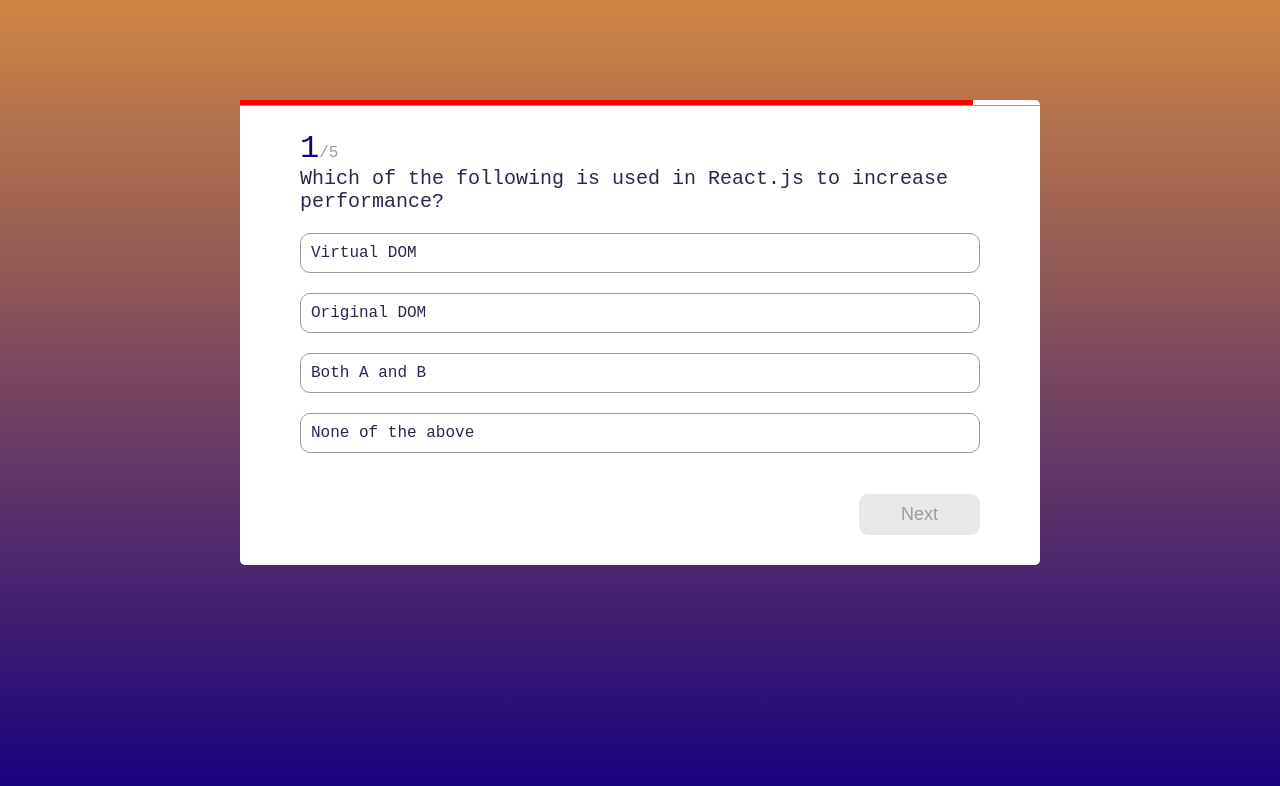
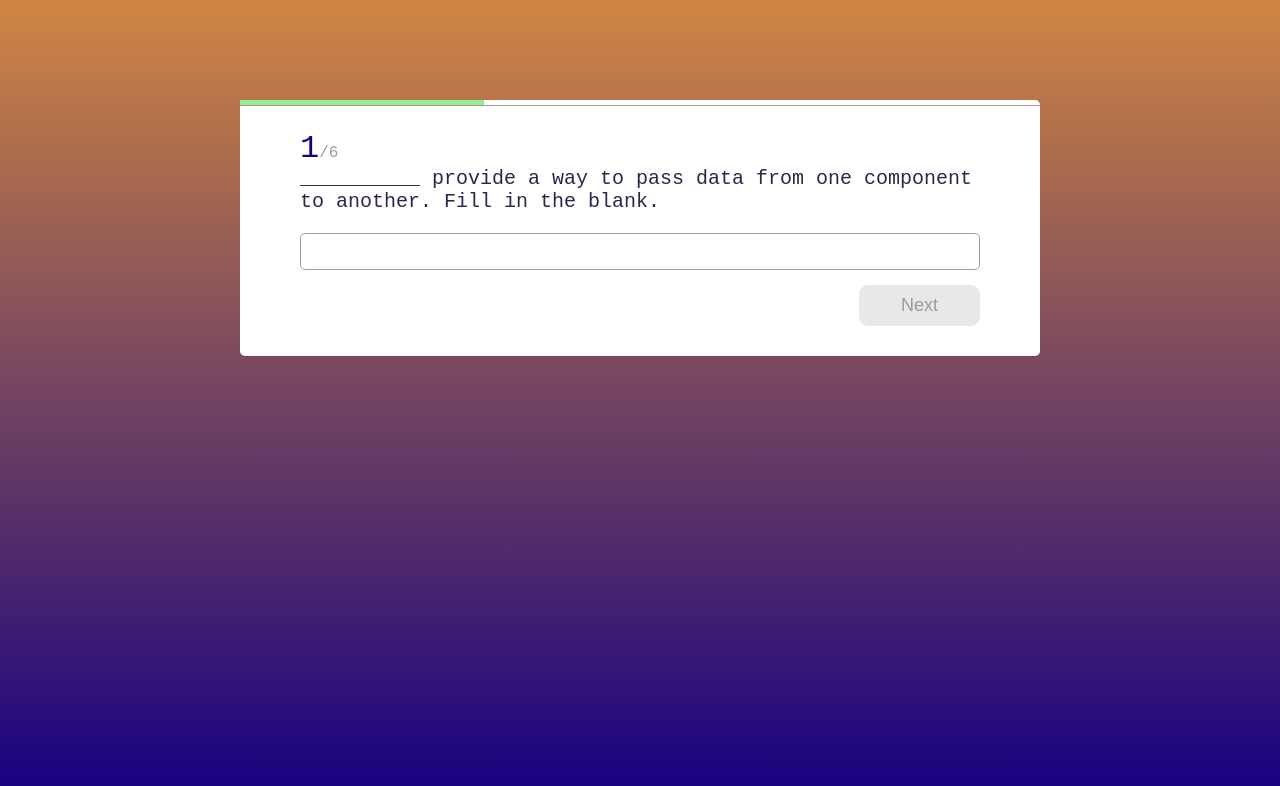
Before and after one commit to IvanRadovic/QuizzApp, a React (Vite) app: page / in a window 1280 px wide. Shown: the top 786 px of the page. Built offline with nearby package versions, Linux system fonts and the light colour scheme.

Commit message:
Adding type of answer

```diff
--- a/src/Components/Quiz/Quiz.component.jsx
+++ b/src/Components/Quiz/Quiz.component.jsx
@@ -13,8 +13,9 @@ const Quiz = ({ questions }) => {
     const [result, setResult] = useState(resultInitalState);
     const [showResult, setShowResult] = useState(false);
     const [showAnswerTimer, setShowAnswerTimer] = useState(true);
+    const [inputAnswer, setInputAnswer] = useState('');
 
-    const { question, choices, correctAnswer } = questions[currentQuestion];
+    const { question, choices, correctAnswer, type } = questions[currentQuestion];
 
 
     /* ---- Answer on Click ---- */
@@ -71,27 +72,51 @@ const Quiz = ({ questions }) => {
       onClickNext(false);
     }
 
+
+    /* --- HandleInputChange - for input Answer --- */
+    const handleInputChange = (ev) => {
+      setInputAnswer(ev.target.value);
+
+      if(ev.target.value === correctAnswer){
+        setAnswer(true);
+      }else{
+        setAnswer(false)
+      }
+    }
+
+
+    /* --- TYPE of question - for input or have choices --- */
+    const getAnswerUI = () => {
+
+      if(type === "FIB"){
+        return <input value={inputAnswer} onChange={handleInputChange} />
+      }
+      return(
+        <ul>
+            {choices.map((choice, index) => (
+              <li
+                onClick={() => onAnwswerClick(choice, index)}
+                key={choice}
+                className={answerIdx === index ? "selected-answer" : null}
+              >
+                {choice}
+              </li>
+            ))}
+        </ul>
+      )
+    }
+
     return (
       <div className="quiz-container">
         {!showResult ? (
           <>
-          {showAnswerTimer && <AnswerTimer duration={5} onTimeUp={handleTimeUp} />}
+          {showAnswerTimer && <AnswerTimer duration={15} onTimeUp={handleTimeUp} />}
             <span className="active-question-no">{currentQuestion + 1}</span>
             <span className="total-question">/{questions.length}</span>
             <h2>{question}</h2>
-            <ul>
-              {choices.map((choice, index) => (
-                <li
-                  onClick={() => onAnwswerClick(choice, index)}
-                  key={choice}
-                  className={answerIdx === index ? "selected-answer" : null}
-                >
-                  {choice}
-                </li>
-              ))}
-            </ul>
+            {getAnswerUI()}
             <div className="footer">
-              <button onClick={() => onClickNext(answer)} disabled={answerIdx === null}>
+              <button onClick={() => onClickNext(answer)} disabled={answerIdx === null && !inputAnswer}>
                 {currentQuestion === questions.length - 1 ? "Finish" : "Next"}
               </button>
             </div>
--- a/src/Components/Quiz/Quiz.style.scss
+++ b/src/Components/Quiz/Quiz.style.scss
@@ -94,4 +94,13 @@
         }
     }
 
+    input{
+        border: 1px solid $disabled;
+        border-radius: 5px;
+        padding: 10px 20px;
+        width: 100%;
+        margin-top: 20px;
+        box-sizing: border-box;
+    }
+
 }
--- a/src/Constants/constats.js
+++ b/src/Constants/constats.js
@@ -1,5 +1,11 @@
 export const jsQuizz = {
     questions: [
+      {
+        question:
+          "__________ provide a way to pass data from one component to another. Fill in the blank.",
+        type: "FIB",
+        correctAnswer: "props",
+      },
       {
         question:
           "Which of the following is used in React.js to increase performance?",
```
